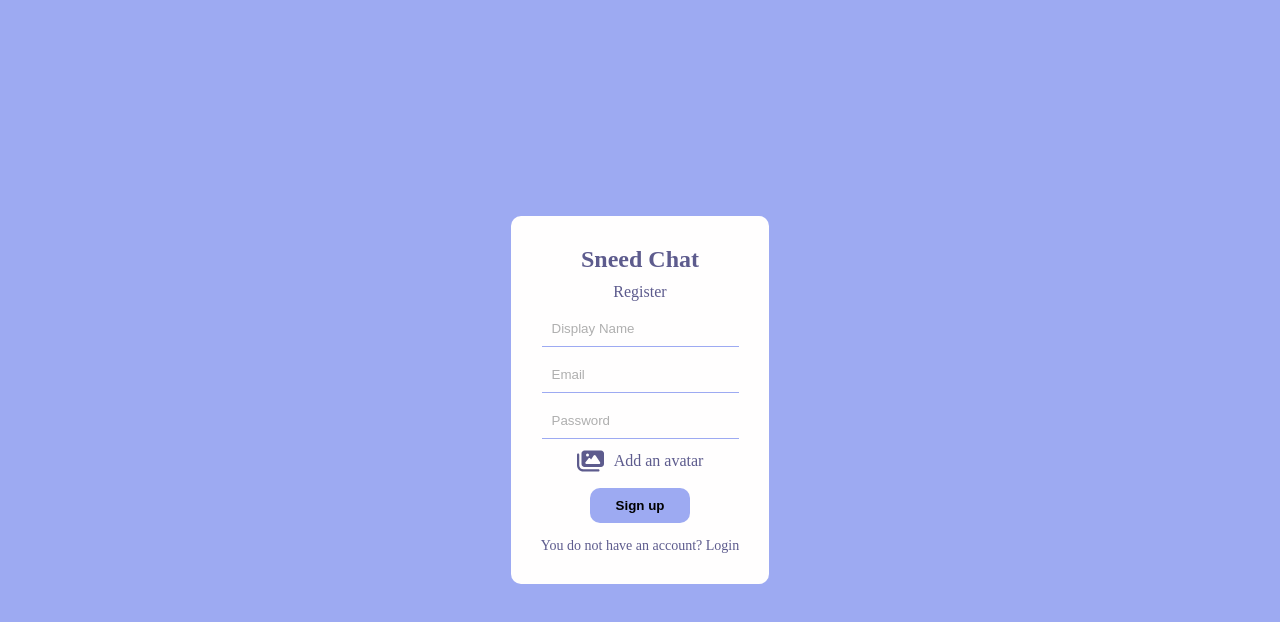
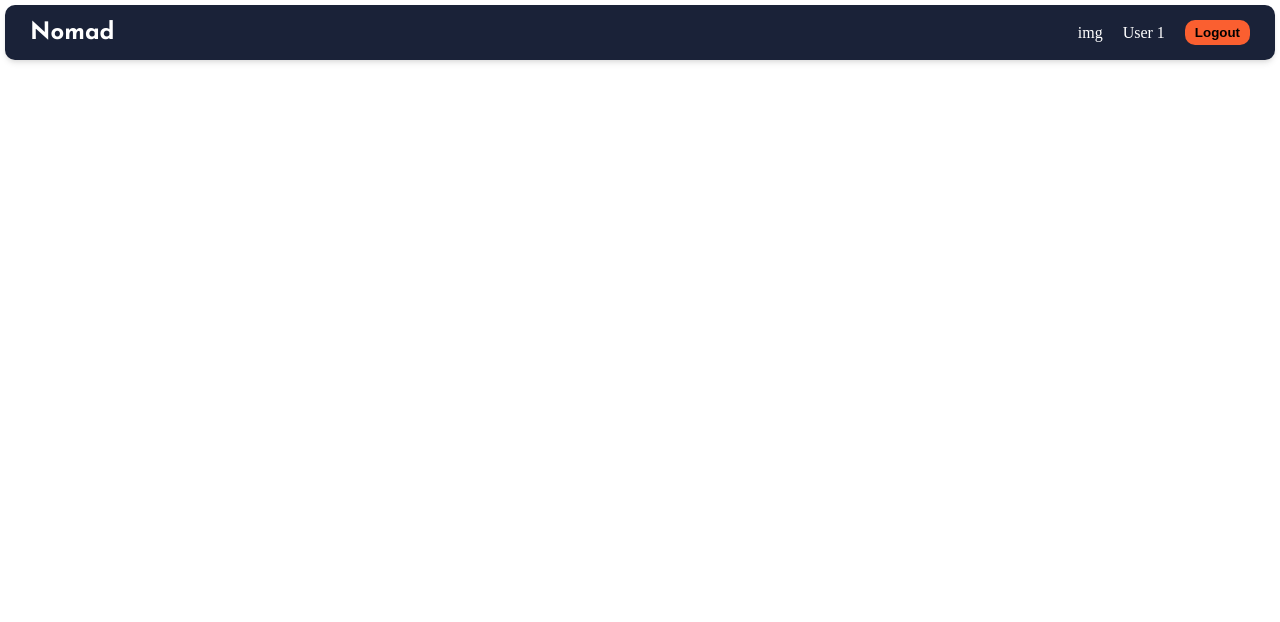
Before and after one commit to SneedUltima/travel-social-app, a React (Create React App) app: page / in a window 1280 px wide. Shown: the top 622 px of the page. Built offline with nearby package versions, Linux system fonts and the light colour scheme.

Commit message:
build: add navbar component and style

```diff
--- a/src/App.js
+++ b/src/App.js
@@ -1,10 +1,11 @@
 import Login from "./pages/Login";
 import Register from "./pages/Register";
+import Navbar from "./components/Navbar";
 
 function App() {
   return (
     <div className="App">
-      <Register />
+      <Navbar />
     </div>
   );
 }
--- /dev/null
+++ b/src/components/Navbar.jsx
@@ -0,0 +1,19 @@
+import React from "react";
+import "../styles/Navbar.scss";
+
+const Navbar = () => {
+  return (
+    <div className="nav-container">
+      <div className="logo">
+        <p>Nomad</p>
+      </div>
+      <div className="user-container">
+        <p>img</p>
+        <p>User 1</p>
+        <button>Logout</button>
+      </div>
+    </div>
+  );
+};
+
+export default Navbar;
--- a/src/pages/Register.jsx
+++ b/src/pages/Register.jsx
@@ -11,7 +11,7 @@ const Register = () => {
   return (
     <div className="formContainer">
       <div className="formWrapper">
-        <span className="logo">Sneed Chat</span>
+        <span className="logo">Nomad</span>
         <span className="title">Register</span>
         <form onSubmit="">
           <input type="text" placeholder="Display Name" />
@@ -25,7 +25,7 @@ const Register = () => {
           <button>Sign up</button>
           {error && <span>Something went wrong</span>}
         </form>
-        <p>You do not have an account? Login</p>
+        <p>Have an account? Login</p>
       </div>
     </div>
   );
--- a/src/styles/Account.scss
+++ b/src/styles/Account.scss
@@ -40,7 +40,7 @@ $text-color: #5d5b8d;
 
       input {
         border: none;
-        padding: 10px;
+        padding: 10px 10px 5px 10px;
         border-bottom: 1px solid $background-color;
         background-color: $foreground-color;
         &::placeholder {
--- /dev/null
+++ b/src/styles/Navbar.scss
@@ -0,0 +1,52 @@
+@import url("https://fonts.googleapis.com/css2?family=Josefin+Sans:wght@700&display=swap");
+
+$background-color: #1a2238;
+$button-color: #fa5f30;
+
+* {
+  margin: 0;
+  padding: 0;
+  box-sizing: border-box;
+}
+
+.nav-container {
+  display: flex;
+  align-items: center;
+  justify-content: space-between;
+  padding: 15px 25px;
+  margin: 5px 5px;
+  background-color: $background-color;
+  border-radius: 10px;
+  box-shadow: rgba(0, 0, 0, 0.1) 0px 4px 6px -1px,
+    rgba(0, 0, 0, 0.06) 0px 2px 4px -1px;
+
+  .logo {
+    color: white;
+    font-family: "Josefin Sans", sans-serif;
+    font-size: 24px;
+  }
+  .user-container {
+    display: flex;
+    align-items: center;
+    justify-content: center;
+    gap: 20px;
+
+    p {
+      color: white;
+    }
+
+    button {
+      background-color: $button-color;
+      border: none;
+      padding: 5px 10px;
+      border-radius: 10px;
+      font-weight: bold;
+      cursor: pointer;
+
+      &:hover {
+        background-color: darken($button-color, 5%);
+        transition: 0.3s;
+      }
+    }
+  }
+}
```
